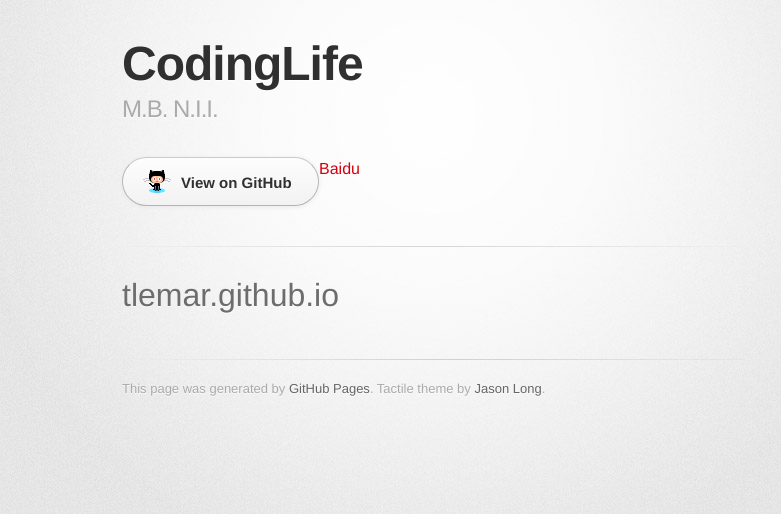
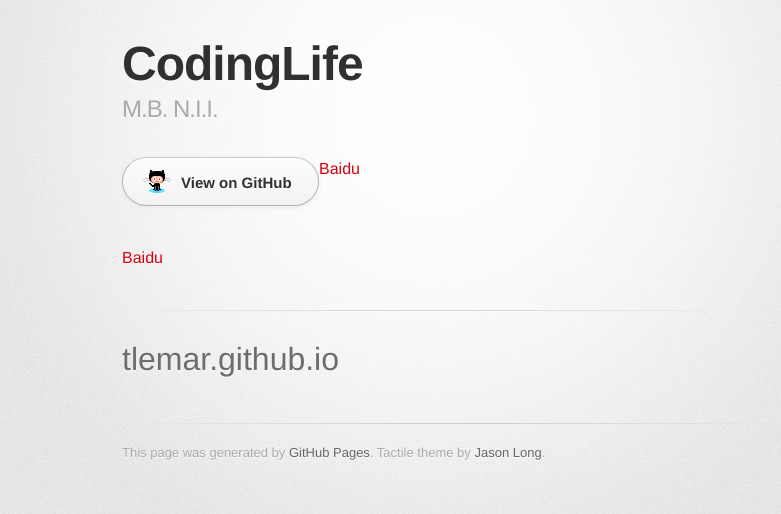
Before and after one commit to tlemar/tlemar.github.io1, a plain HTML site: page index.html in a window 1280 px wide. Shown: the whole page, without its empty margins (208-989 px from the left). Drawn offline with Linux system fonts and the light colour scheme; a web font is replaced by a local one.

```diff
--- a/index.html
+++ b/index.html
@@ -27,6 +27,10 @@
 		  <a href="http://www.baidu.com"> Baidu </a>
         </section>
 
+		<section id="downloads" class="clearfix">
+		  <a href="http://www.baidu.com"> Baidu </a>
+        </section>
+
         <hr>
 
         <section id="main_content">
```
